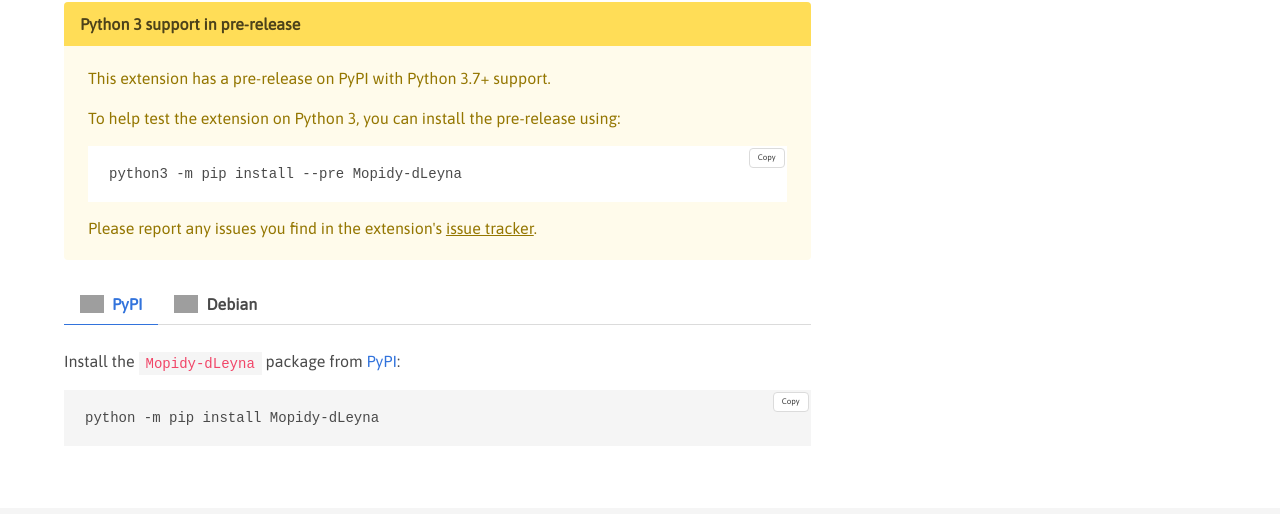
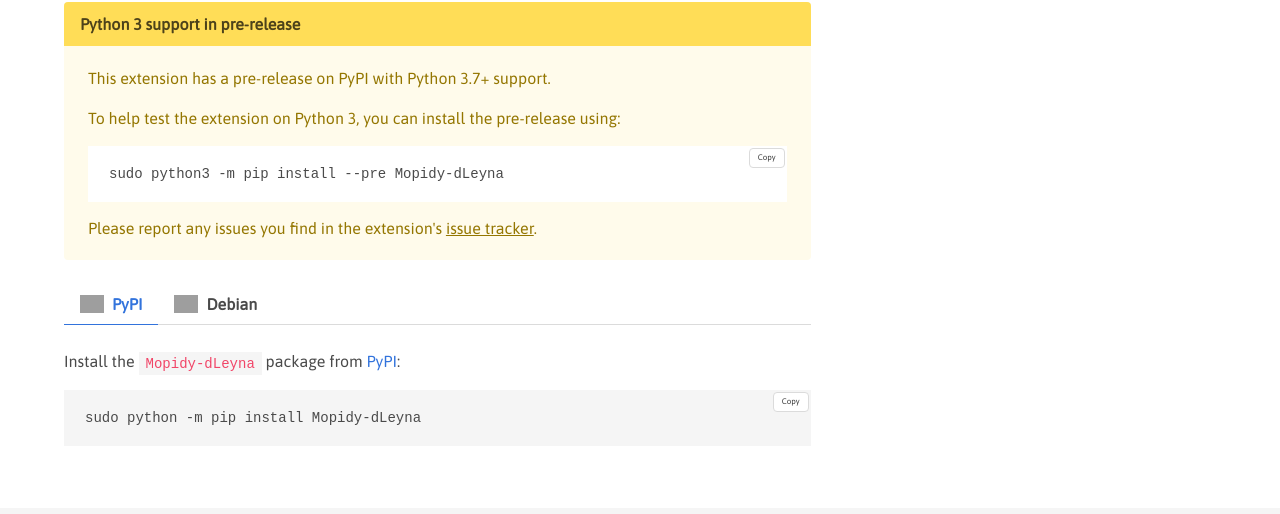
Before and after one commit to mopidy/website, a Jekyll site: the page built from _ext/dleyna.md, in a window 1280 px wide. Shown: the part 554-1068 px from the top of the page. Built offline with Jekyll 4.4.1, drawn with Linux system fonts in a browser that asks for light colours; grey boxes are pictures that could not be loaded.

Commit message:
ext: Use sudo for pip and apt, but not yay and brew

```diff
--- a/_layouts/ext.html
+++ b/_layouts/ext.html
@@ -79,7 +79,7 @@
                       you can install the pre-release using:
                     </p>
 
-                    <pre class="select copy">python3 -m pip install --pre {{ ext.dist.pypi }}</pre>
+                    <pre class="select copy">sudo python3 -m pip install --pre {{ ext.dist.pypi }}</pre>
                   {% endif %}
 
                   {% if ext.dev.github %}
@@ -150,9 +150,9 @@
                 <a href="https://pypi.org/project/{{ ext.dist.pypi }}">PyPI</a>:
               </p>
               {% if ext.py3 == true %}
-                <pre class="select copy">python3 -m pip install {{ ext.dist.pypi }}</pre>
+                <pre class="select copy">sudo python3 -m pip install {{ ext.dist.pypi }}</pre>
               {% else %}
-                <pre class="select copy">python -m pip install {{ ext.dist.pypi }}</pre>
+                <pre class="select copy">sudo python -m pip install {{ ext.dist.pypi }}</pre>
               {% endif %}
             </div>
           {% endif %}
@@ -165,7 +165,7 @@
                   <a href="https://packages.debian.org/{{ ext.dist.apt-debian }}">Debian</a> or
                   <a href="https://packages.ubuntu.com/{{ ext.dist.apt-debian }}">Ubuntu</a>:
                 </p>
-                <pre class="select copy">apt install {{ ext.dist.apt-debian }}</pre>
+                <pre class="select copy">sudo apt install {{ ext.dist.apt-debian }}</pre>
               {% endif %}
               {% if ext.dist.apt-mopidy %}
                 {% if ext.dist.apt-debian %}
@@ -191,7 +191,7 @@
                 <p>
                   Then, install the <code>{{ ext.dist.apt-mopidy }}</code> package:
                 </p>
-                <pre class="select copy">apt install {{ ext.dist.apt-mopidy }}</pre>
+                <pre class="select copy">sudo apt install {{ ext.dist.apt-mopidy }}</pre>
               {% endif %}
             </div>
           {% endif %}
```
